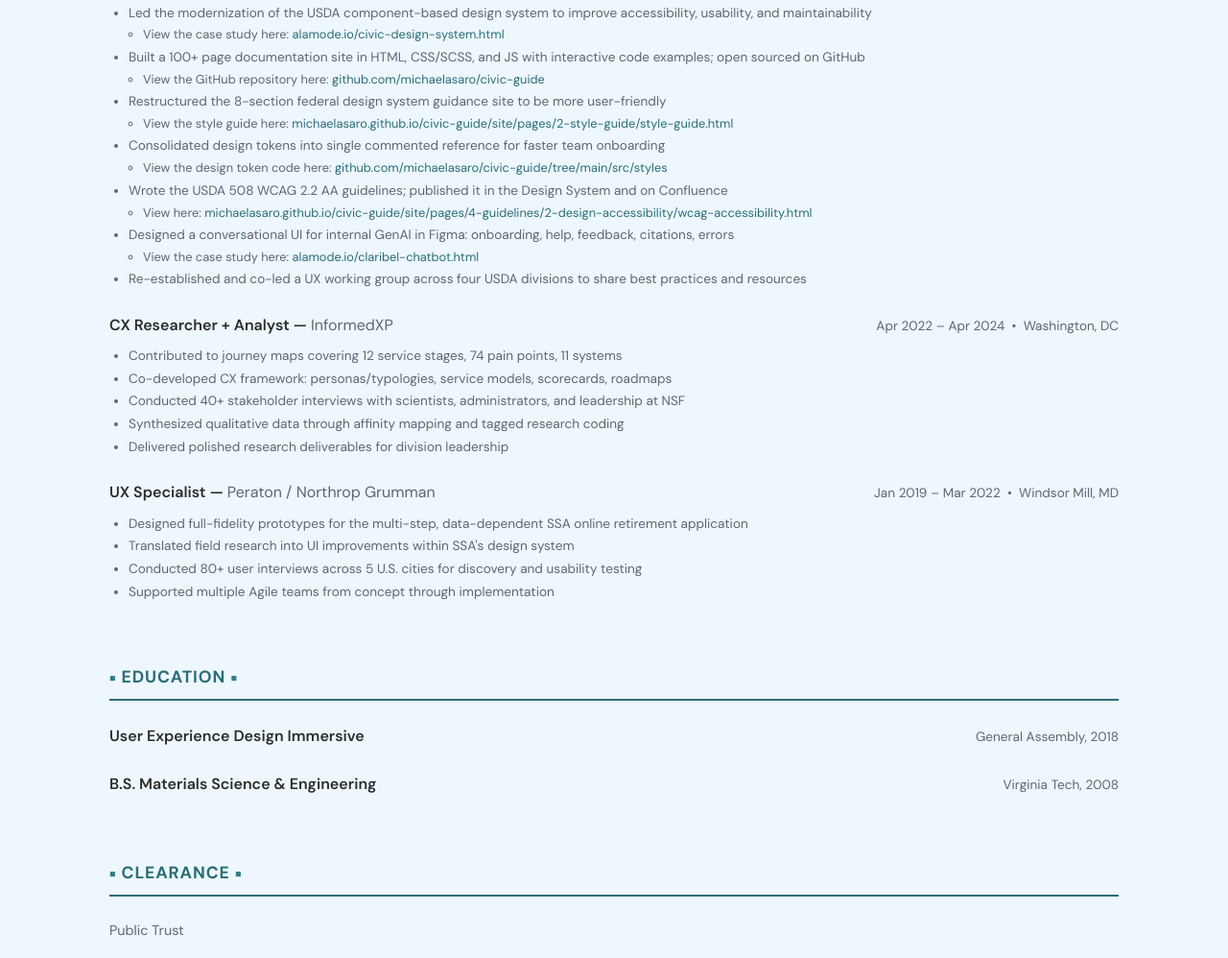
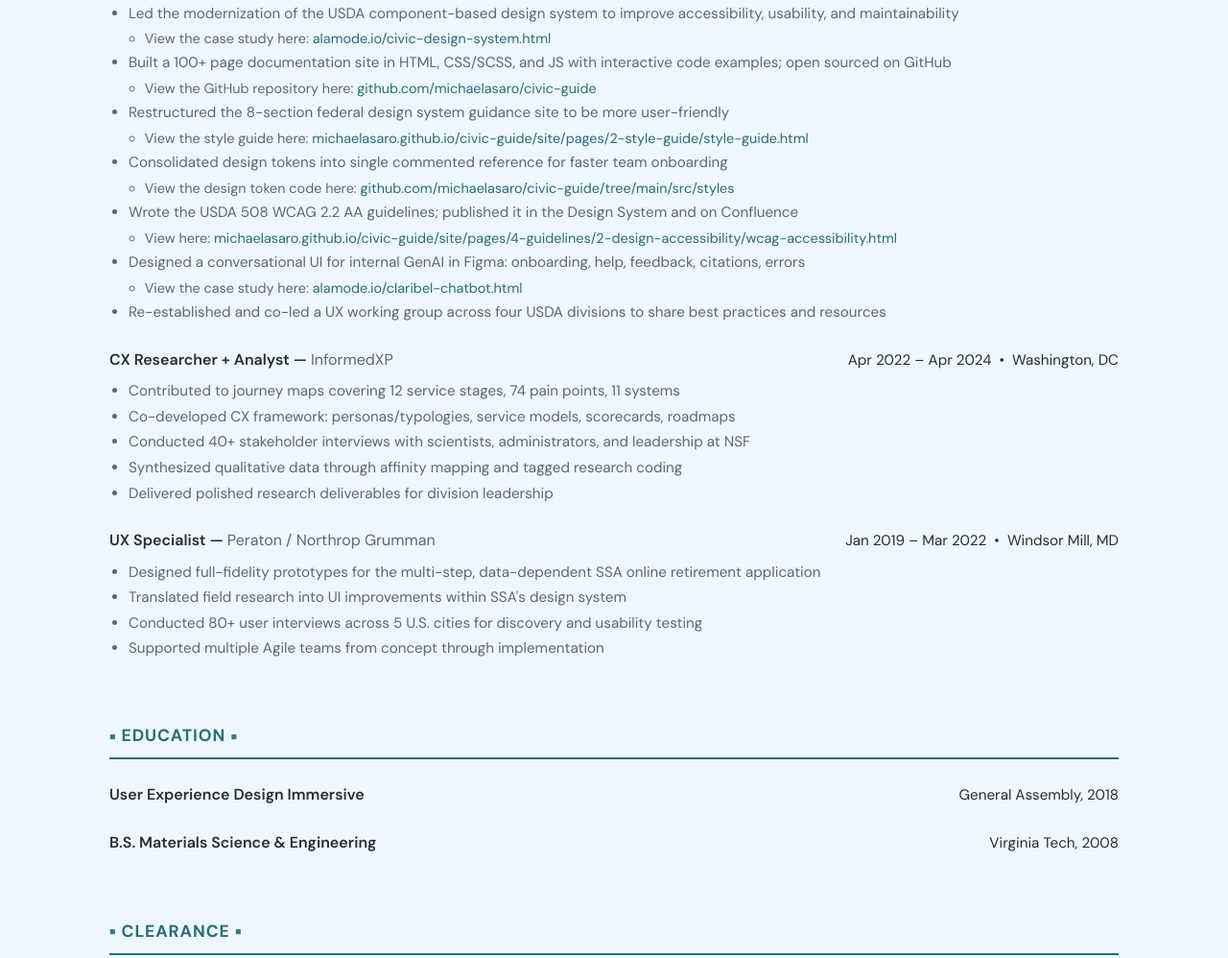
Before and after one commit to michaelasaro/alamode, a plain HTML site: page resume.html in a window 1280 px wide. Shown: the part 687-1685 px from the top of the page at 96% size. Drawn offline with Linux system fonts and the light colour scheme.

Commit message:
Increase font sizes for resume page while maintaining the smaller font size for saving as PDF

```diff
--- a/styles.css
+++ b/styles.css
@@ -526,8 +526,7 @@
 }
 
 .resume-meta {
-  font-size: 0.85rem;
-  color: var(--color-text-muted);
+    font-size: 0.95rem;
   white-space: nowrap;
 }
 
@@ -538,7 +537,7 @@
 }
 
 .resume-list li {
-  font-size: 0.85rem;
+  font-size: 0.95rem;
   color: var(--color-text-muted);
   line-height: 1.55;
   margin-bottom: 0.2em;
@@ -551,12 +550,12 @@
 }
 
 .resume-sub-list li {
-  font-size: 0.8rem;
+  font-size: 0.9rem;
   margin-bottom: 0.12em;
 }
 
 .resume-clearance {
-  font-size: 0.9rem;
+  font-size: 0.95rem;
   color: var(--color-text-muted);
 }
 
```
